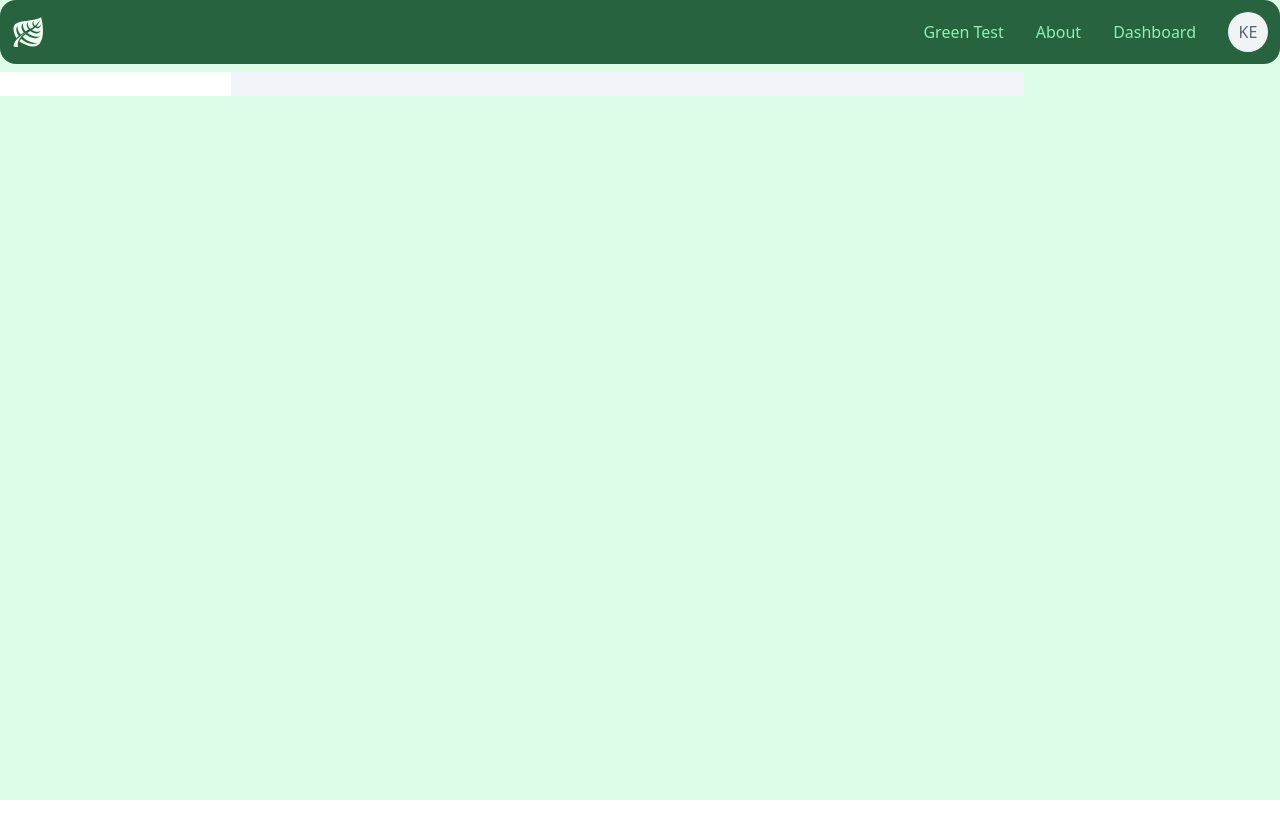
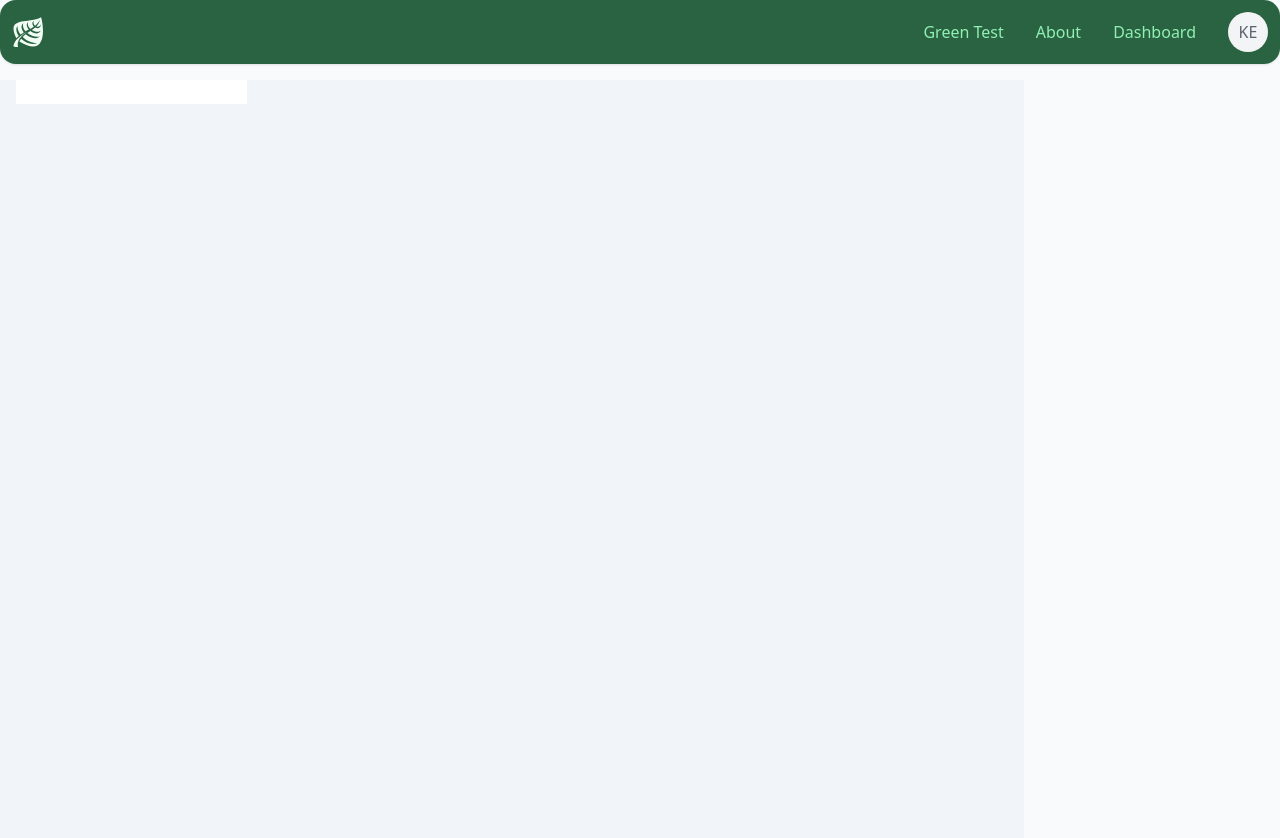
Before and after one commit to hackathonDFW2022/HackFront, a React (Vite) app: page /form in a window 1280 px wide. Shown: the top 838 px of the page. Before the commit the page ends 800 px from the top, so only its background shows below. Built offline with nearby package versions, Linux system fonts and the light colour scheme.

Commit message:
Preparing for merge

```diff
--- a/src/App.jsx
+++ b/src/App.jsx
@@ -10,7 +10,7 @@ function App() {
 
 
   return (
-     <main className='min-h-screen max-h-fit bg-green-100'>
+     <main className='min-h-screen max-h-fit bg-slate-50 '>
         <Navbar/>
         <Routes>
           <Route path='/' element={<LandingPage/>}/>
--- a/src/components/Navbar.jsx
+++ b/src/components/Navbar.jsx
@@ -4,7 +4,7 @@ import { Link } from 'react-router-dom'
 
 const Navbar = () =>{
     return(
-        <div className="flex justify-between bg-green-900 p-3 rounded-2xl opacity-90">
+        <div className="flex justify-between bg-green-900 p-3 rounded-2xl opacity-90 shadow">
             <div className="flex gap-4 items-center">
                 <div className="text-green-50 text-[2rem]"><GiLindenLeaf/></div>
             </div>
--- a/src/pages/GreenForm.jsx
+++ b/src/pages/GreenForm.jsx
@@ -2,9 +2,9 @@ import React from 'react'
 
 const GreenForm = () => {
   return (
-    <div className='w-4/5 bg-slate-100 flex-col mt-2'>
+    <div className='w-4/5 bg-slate-100 flex-col mt-2 justify-center min-h-screen '>
       <form action="">
-        <div className='relative z-0 mb-6 w-full group'>
+        <div className='relative z-0 mb-6 w-full group mt-4 ml-4'>
             <input className='' />
             <label />
 
```
